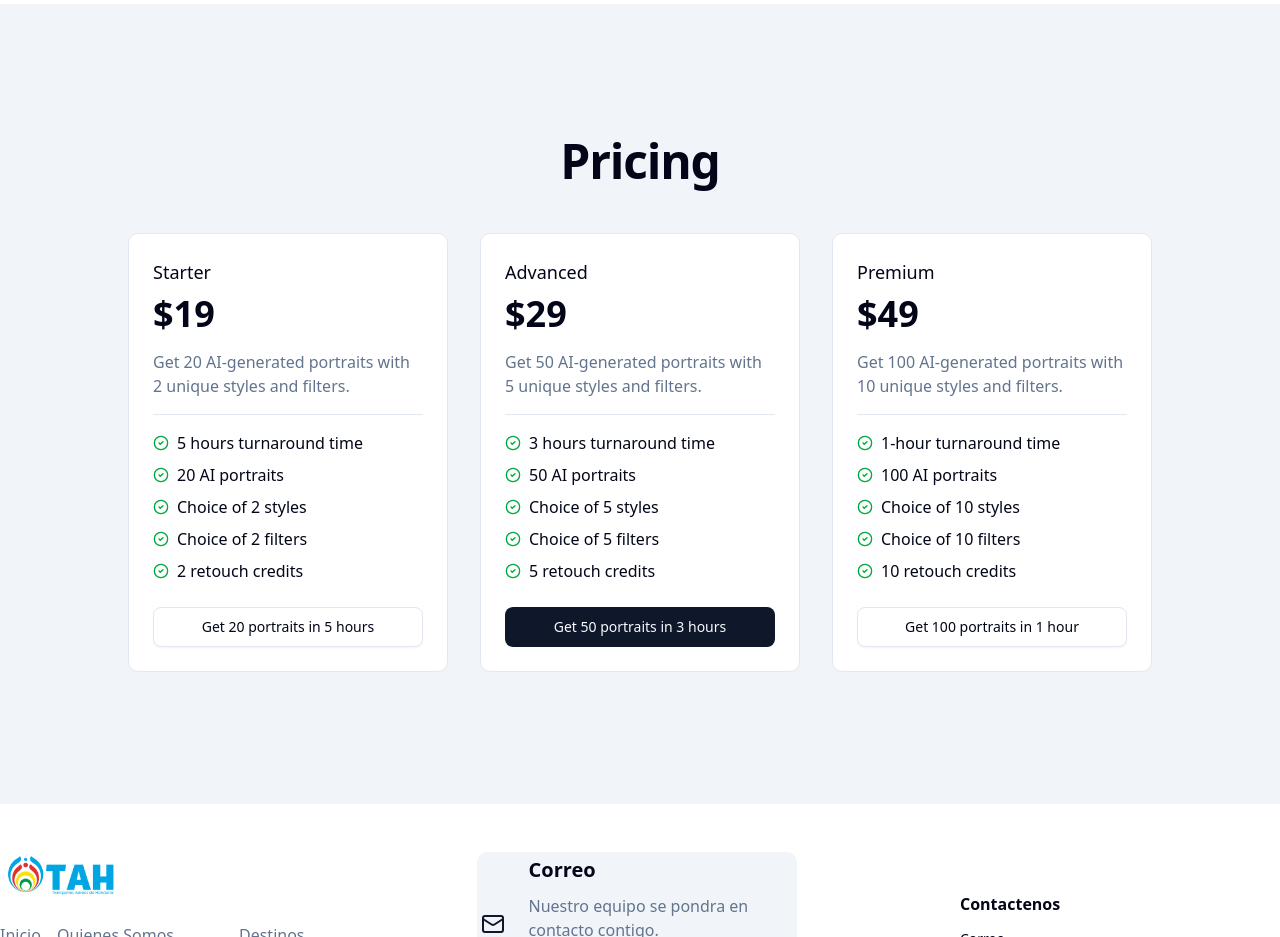
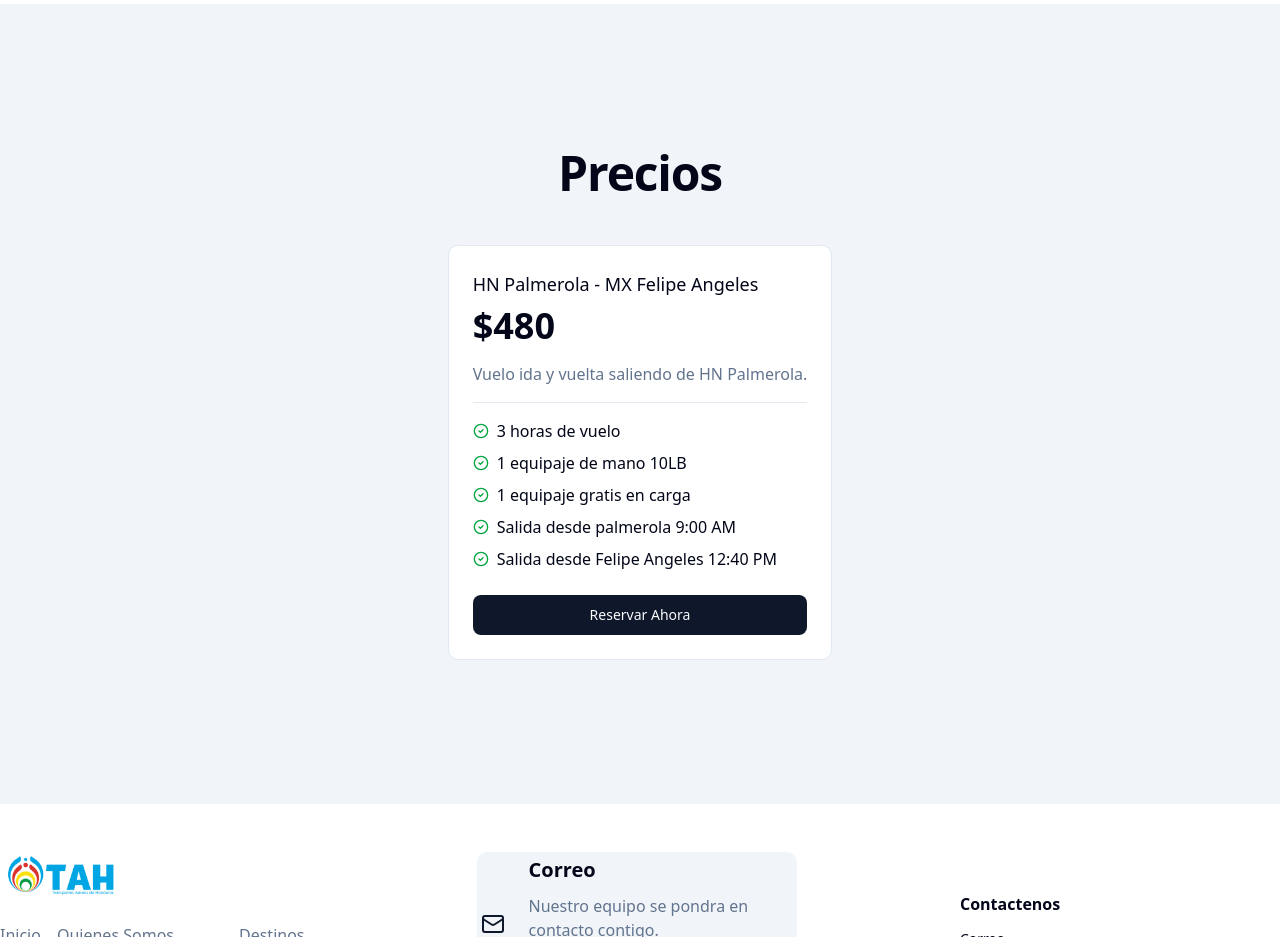
Before and after one commit to fcaceres98/siss-tah-landingpage, a Next.js app: page / in a window 1280 px wide. Shown: the part 3300-4237 px from the top of the page. Built offline with nearby package versions, Linux system fonts and the light colour scheme.

Commit message:
UPDATED HOME PRICES SECTION

```diff
--- a/src/components/home/pricing/pricing-01.tsx
+++ b/src/components/home/pricing/pricing-01.tsx
@@ -4,56 +4,28 @@ import { CircleCheck } from "lucide-react";
 
 const plans = [
   {
-    name: "Starter",
-    price: 19,
-    description:
-      "Get 20 AI-generated portraits with 2 unique styles and filters.",
-    features: [
-      "5 hours turnaround time",
-      "20 AI portraits",
-      "Choice of 2 styles",
-      "Choice of 2 filters",
-      "2 retouch credits",
-    ],
-    buttonText: "Get 20 portraits in 5 hours",
-  },
-  {
-    name: "Advanced",
-    price: 29,
+    name: "HN Palmerola - MX Felipe Angeles",
+    price: 480,
     isRecommended: true,
     description:
-      "Get 50 AI-generated portraits with 5 unique styles and filters.",
+      "Vuelo ida y vuelta saliendo de HN Palmerola.",
     features: [
-      "3 hours turnaround time",
-      "50 AI portraits",
-      "Choice of 5 styles",
-      "Choice of 5 filters",
-      "5 retouch credits",
+      "3 horas de vuelo",
+      "1 equipaje de mano 10LB",
+      "1 equipaje gratis en carga",
+      "Salida desde palmerola 9:00 AM",
+      "Salida desde Felipe Angeles 12:40 PM",
     ],
-    buttonText: "Get 50 portraits in 3 hours",
+    buttonText: "Reservar Ahora",
     isPopular: true,
-  },
-  {
-    name: "Premium",
-    price: 49,
-    description:
-      "Get 100 AI-generated portraits with 10 unique styles and filters.",
-    features: [
-      "1-hour turnaround time",
-      "100 AI portraits",
-      "Choice of 10 styles",
-      "Choice of 10 filters",
-      "10 retouch credits",
-    ],
-    buttonText: "Get 100 portraits in 1 hour",
   },
 ];
 
 const Pricing01 = () => {
   return (
     <div className="min-h-screen flex flex-col items-center justify-center py-12 px-6 bg-accent">
-      <h1 className="text-5xl font-bold text-center tracking-tight">Pricing</h1>
-      <div className="mt-12 max-w-screen-lg mx-auto grid grid-cols-1 lg:grid-cols-3 gap-8">
+      <h1 className="text-5xl font-bold text-center tracking-tight">Precios</h1>
+      <div className="mt-12 max-w-screen-lg mx-auto grid grid-cols-1  lg:grid-cols-1 gap-8">
         {plans.map((plan) => (
           <div key={plan.name} className="border rounded-lg p-6 bg-background">
             <h3 className="text-lg font-medium">{plan.name}</h3>
```
